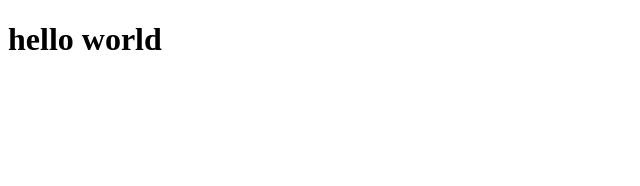
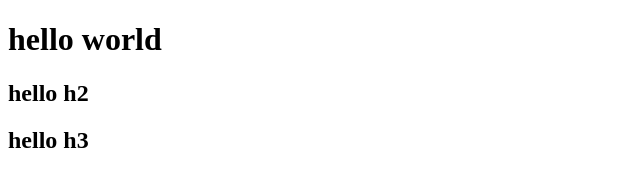
Before and after one commit to tapos00/2015_11_13_classFile, a website: page index.html in a window 1280 px wide. Shown: the whole page, without its empty margins (0-640 px from the left). Drawn offline with Linux system fonts and the light colour scheme.

Commit message:
index page another change

```diff
--- a/index.html
+++ b/index.html
@@ -6,5 +6,7 @@
 </head>
 <body>
    <h1>hello world</h1>
+   <h2>hello h2</h2>
+   <h2>hello h3</h3>
 </body>
 </html>
```
